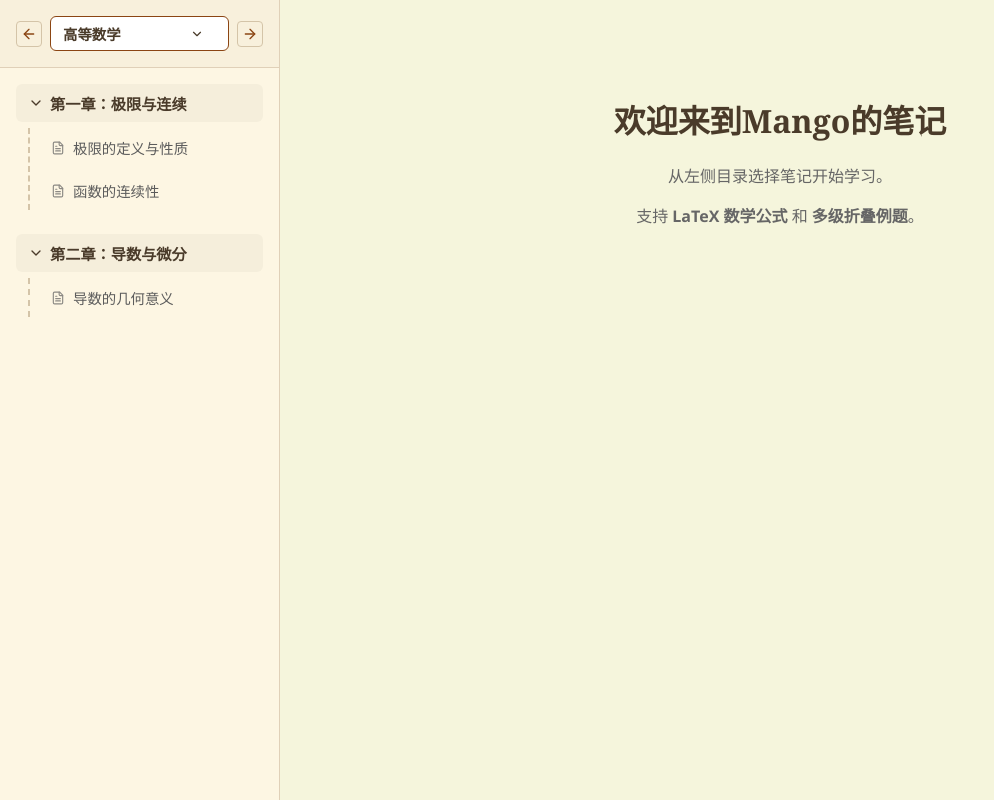
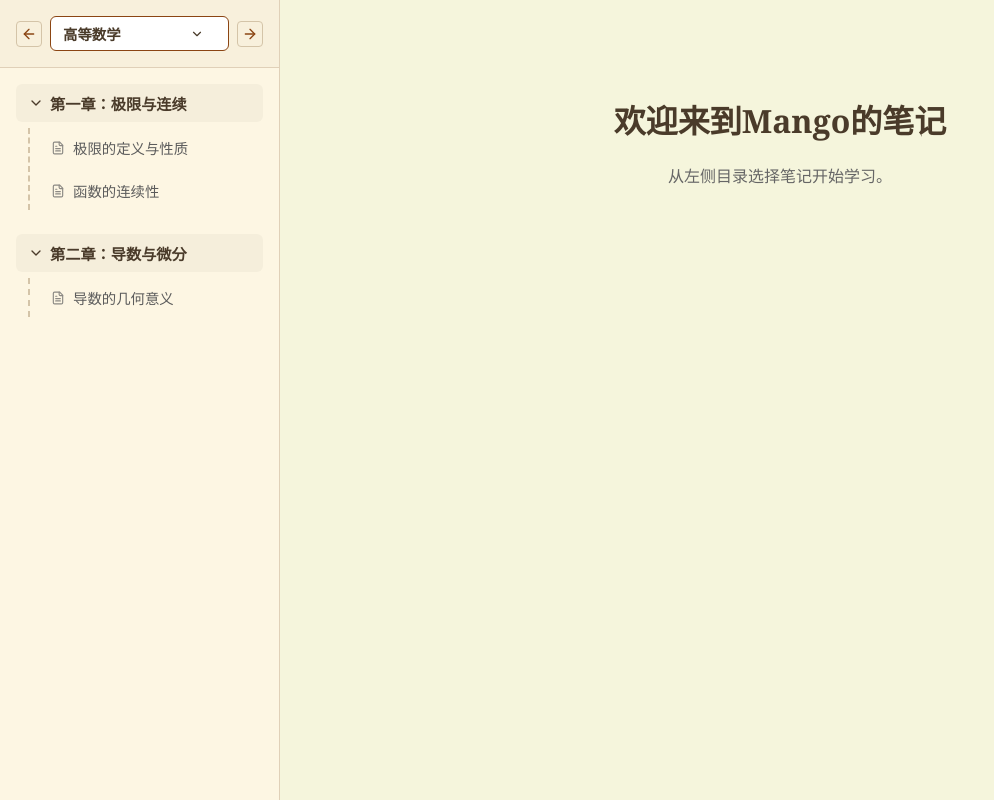
Before and after one commit to Kinomoto233/note, a React (Vite) app: page / in a window 1280 px wide. Shown: the whole page, without its empty margins (0-994 px from the left). Built offline with nearby package versions, Linux system fonts and the light colour scheme.

Commit message:
update: Remove feature description text

```diff
--- a/src/components/NoteViewer.jsx
+++ b/src/components/NoteViewer.jsx
@@ -101,7 +101,7 @@ const NoteViewer = ({ defaultGreeting = false }) => {
             <div style={{ textAlign: 'center', marginTop: '4rem', color: '#666' }}>
                 <h1>欢迎来到Mango的笔记</h1>
                 <p>从左侧目录选择笔记开始学习。</p>
-                <p>支持 <strong>LaTeX 数学公式</strong> 和 <strong>多级折叠例题</strong>。</p>
+
             </div>
         );
     }
```
